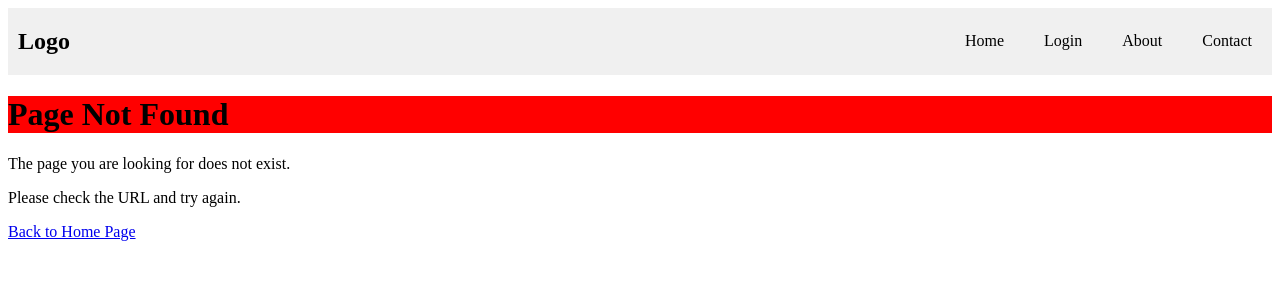
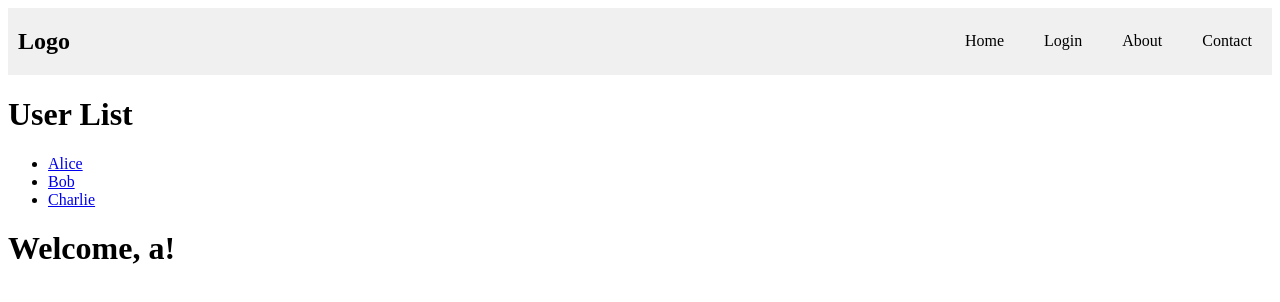
Before and after one commit to tasnimferdous/angular-tut, an Angular app: page /user/1/Alice in a window 1280 px wide. Before the commit this address had no page. Shown: the top 302 px of the page. Built offline with nearby package versions, Linux system fonts and the light colour scheme.

Commit message:
dynamic routing

```diff
--- a/src/app/app.html
+++ b/src/app/app.html
@@ -1,2 +1,11 @@
 <app-header></app-header>
+<h1>User List</h1>
+
+<ul>
+  @for (user of users; track user.id) {
+    <li>
+      <a routerLink="/user/{{ user.id }}/{{ user.name }}">{{ user.name }}</a>
+    </li>
+  }
+</ul>
 <router-outlet />
--- a/src/app/app.routes.ts
+++ b/src/app/app.routes.ts
@@ -4,11 +4,13 @@ import { About } from './about/about';
 import { Contact } from './contact/contact';
 import { Home } from './home/home';
 import { PageNotFound } from './page-not-found/page-not-found';
+import { User } from './user/user';
 
 export const routes: Routes = [
     {path:"", component:Home},
     {path:"login", component:Login},
     {path:"about", component:About},
     {path:"contact", component:Contact},
+    {path:"user/:id/:name", component:User},
     {path:"**", component:PageNotFound},
 ];
--- a/src/app/app.ts
+++ b/src/app/app.ts
@@ -1,14 +1,18 @@
 import { Component } from '@angular/core';
-import { RouterOutlet } from '@angular/router';
+import { RouterLink, RouterOutlet } from '@angular/router';
 import { Header } from './header/header';
 
 
 @Component({
   selector: 'app-root',
-  imports: [RouterOutlet, Header],
+  imports: [RouterOutlet, Header, RouterLink],
   templateUrl: './app.html',
   styleUrl: './app.css'
 })
 export class App {
-
+  users = [
+    { id: 1, name: 'Alice' },
+    { id: 2, name: 'Bob' },
+    { id: 3, name: 'Charlie' }
+  ];
 }
--- /dev/null
+++ b/src/app/user/user.html
@@ -0,0 +1 @@
+<h1>Welcome, {{ userName }}!</h1>
--- /dev/null
+++ b/src/app/user/user.ts
@@ -0,0 +1,22 @@
+import { Component } from '@angular/core';
+import { ActivatedRoute } from '@angular/router';
+
+@Component({
+  selector: 'app-user',
+  imports: [],
+  templateUrl: './user.html',
+  styleUrl: './user.css',
+})
+export class User {
+  userName: string = '';
+  constructor(private route: ActivatedRoute) {
+
+  }
+
+  ngOnInit() {
+    this.route.params.subscribe((params) => {
+      console.log(params);
+      this.userName = "a";
+    });
+  }
+}
```
Also changed, not shown: src/app/user/user.css (added), 1 other file (tests, documents, lock files or other folders).
